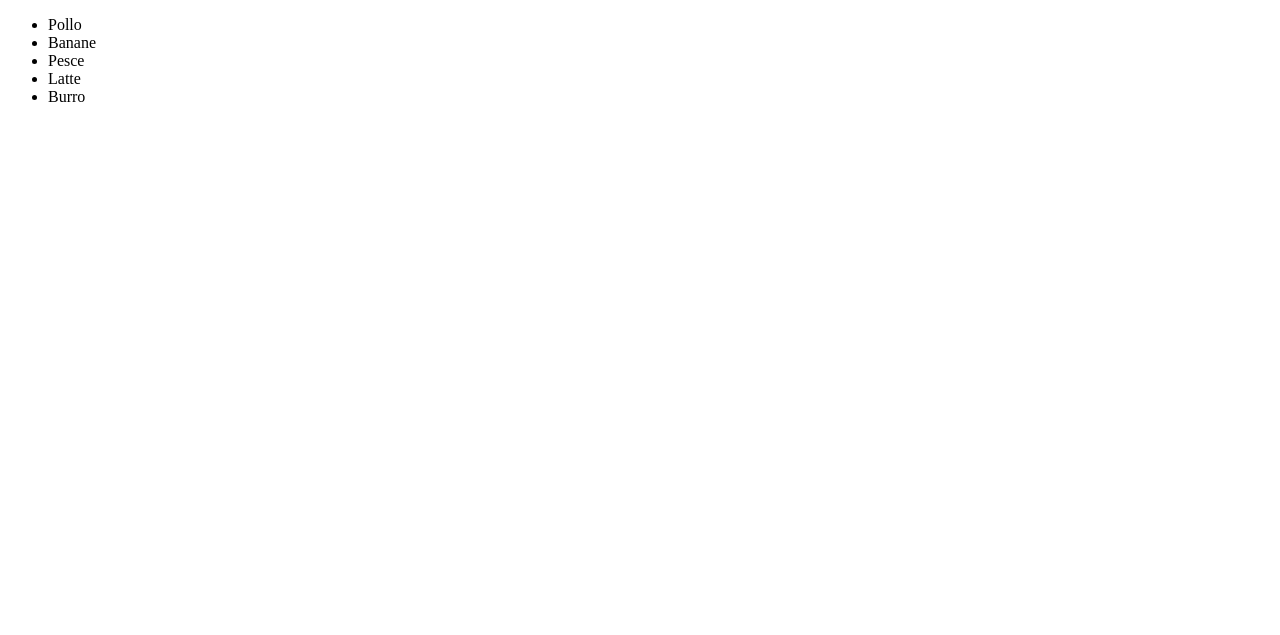
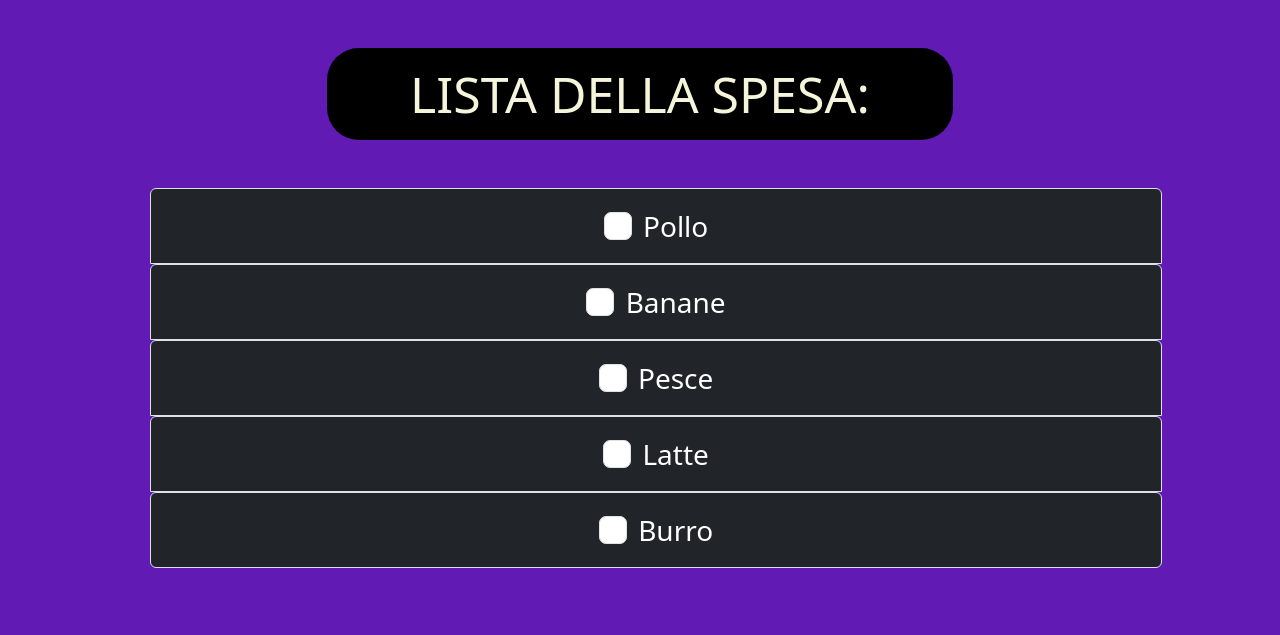
Before and after one commit to ItsKristian01/js-lista-spesa, a plain HTML site: page index.html in a window 1280 px wide. Drawn offline with nearby package versions, Linux system fonts and the light colour scheme.

Commit message:
add: style

```diff
--- a/css/style.css
+++ b/css/style.css
@@ -0,0 +1,20 @@
+.list {
+    list-style: none;
+}
+
+.bg {
+    background-color: rgb(97, 26, 179);
+}
+
+.text {
+    font-size: 50px;
+    color: beige;
+    background-color: rgb(0, 0, 0);
+    border-radius: 2rem;
+    padding: 1rem;
+    display: flex;
+    justify-content: center;
+    align-items: center;
+    width: 60%;
+    margin: 0 auto;
+}
--- a/index.html
+++ b/index.html
@@ -1,17 +1,29 @@
 <!DOCTYPE html>
 <html lang="en">
+
 <head>
     <meta charset="UTF-8">
     <meta name="viewport" content="width=device-width, initial-scale=1.0">
     <title>Lista Spesa</title>
     <!-- Style -->
     <link rel="stylesheet" href="css/style.css">
+    <!-- Bootstrap -->
+    <link href="https://cdn.jsdelivr.net/npm/bootstrap@5.3.2/dist/css/bootstrap.min.css" rel="stylesheet"
+        integrity="sha384-T3c6CoIi6uLrA9TneNEoa7RxnatzjcDSCmG1MXxSR1GAsXEV/Dwwykc2MPK8M2HN" crossorigin="anonymous">
 </head>
-<body>
-    <ul>
-        <li></li>
-    </ul>
+</head>
+
+<body class="bg">
+    <div class="container">
+        <div class="row">
+            <div class="col p-5">
+                <h2 class="mb-5 text">LISTA DELLA SPESA:</h2>
+                <ul class="text-center"></ul>
+            </div>
+        </div>
+    </div>
     <!-- Script -->
     <script src="js/script.js"></script>
 </body>
+
 </html>
--- a/js/script.js
+++ b/js/script.js
@@ -9,7 +9,13 @@ let curElm;
 
 while (i < shoppingList.length) {
     curElm = shoppingList[i];
-    listString += `<li>${curElm}</li>`;
+    listString += `
+    <ul class="list-group">
+        <li class="list-group-item bg-dark text-white p-3 fs-3">
+             <input class="form-check-input me-1" type="checkbox" value="" id="firstCheckbox">
+             <label class="form-check-label " for="firstCheckbox">${curElm}</label>
+        </li>
+     `;
     i++;
 }
 
```
